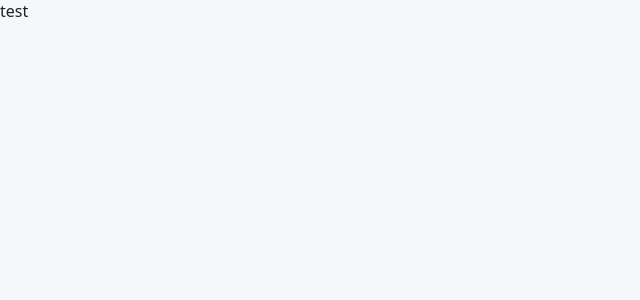
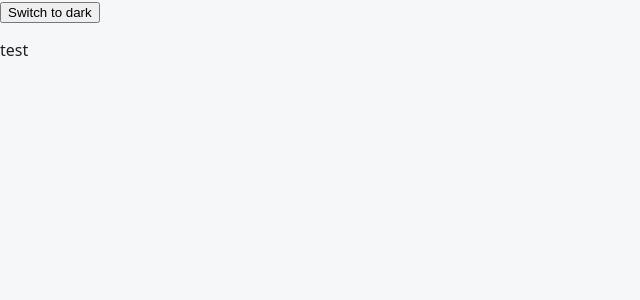
Before and after one commit to theintonerzero/cse3cap, a React (Vite) app in the folder web/: page / in a window 1280 px wide. Shown: the top 300 px of the page, without its empty margins (0-640 px from the left). Built offline with nearby package versions, Linux system fonts and the light colour scheme.

Commit message:
feat(web): theme persistence and a temporary toggle (CAP-1)

```diff
--- a/web/src/App.tsx
+++ b/web/src/App.tsx
@@ -7,7 +7,36 @@
  *
  * What goes here is specified in docs/Stack-and-Build-Scope.md 4.3, and
  * how this folder relates to api/ is in docs/Frontend-and-Backend.md.
+ *
+ * The theme toggle below is temporary: CAP-1's acceptance criteria need a
+ * visible, working toggle to prove tokens.css and theme.ts work end to
+ * end, but there is no app shell yet to put it in. Move it into the real
+ * shell when that ticket lands; do not build more around it here.
  */
+import { useState } from 'react';
+import { getStoredTheme, setTheme, type Theme } from './theme.ts';
+
+function initialTheme(): Theme {
+  const stored = getStoredTheme();
+  if (stored) return stored;
+  return window.matchMedia('(prefers-color-scheme: dark)').matches ? 'dark' : 'light';
+}
+
 export default function App() {
-  return <main>test</main>;
+  const [theme, setThemeState] = useState<Theme>(initialTheme);
+
+  function toggleTheme() {
+    const next: Theme = theme === 'dark' ? 'light' : 'dark';
+    setTheme(next);
+    setThemeState(next);
+  }
+
+  return (
+    <main>
+      <button onClick={toggleTheme} aria-pressed={theme === 'dark'}>
+        {theme === 'dark' ? 'Switch to light' : 'Switch to dark'}
+      </button>
+      <p>test</p>
+    </main>
+  );
 }
--- a/web/src/main.tsx
+++ b/web/src/main.tsx
@@ -3,6 +3,9 @@ import { createRoot } from 'react-dom/client';
 
 import App from './App.tsx';
 import './index.css';
+import { initTheme } from './theme.ts';
+
+initTheme();
 
 const root = document.getElementById('root');
 
--- /dev/null
+++ b/web/src/theme.ts
@@ -0,0 +1,52 @@
+/**
+ * Theme persistence and application.
+ *
+ * The choice lives in localStorage so it survives a reload. Nothing here
+ * decides the *default* theme: that is CSS, via
+ * `@media (prefers-color-scheme: dark)` in tokens.css. This module only
+ * handles the case where someone has explicitly overridden it.
+ */
+
+const STORAGE_KEY = 'reflection-diary-theme';
+
+export type Theme = 'light' | 'dark';
+
+function isTheme(value: string | null): value is Theme {
+  return value === 'light' || value === 'dark';
+}
+
+/** The explicitly stored choice, or null if none was made (or storage is unavailable). */
+export function getStoredTheme(): Theme | null {
+  try {
+    const value = localStorage.getItem(STORAGE_KEY);
+    return isTheme(value) ? value : null;
+  } catch {
+    return null;
+  }
+}
+
+/** Applies a theme to the document root, or clears it to follow the system default. */
+export function applyTheme(theme: Theme | null): void {
+  const root = document.documentElement;
+  if (theme) {
+    root.setAttribute('data-theme', theme);
+  } else {
+    root.removeAttribute('data-theme');
+  }
+}
+
+/** Stores and applies an explicit choice. */
+export function setTheme(theme: Theme): void {
+  applyTheme(theme);
+  try {
+    localStorage.setItem(STORAGE_KEY, theme);
+  } catch {
+    // Storage blocked (private browsing, quota). The theme still applies
+    // for this page load; it just will not survive a reload.
+  }
+}
+
+/** Call once, before the first render, so there is no flash of the wrong theme. */
+export function initTheme(): void {
+  applyTheme(getStoredTheme());
+}
```
